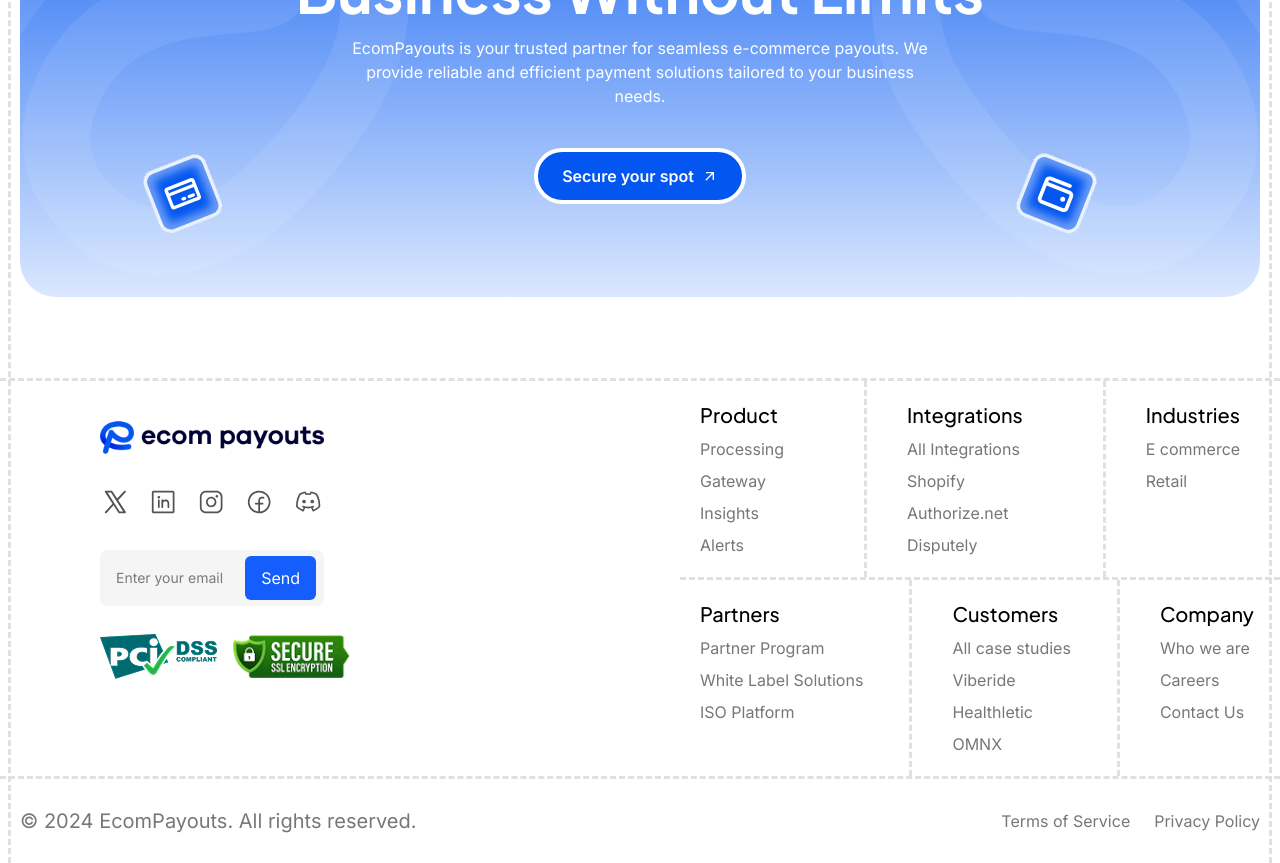
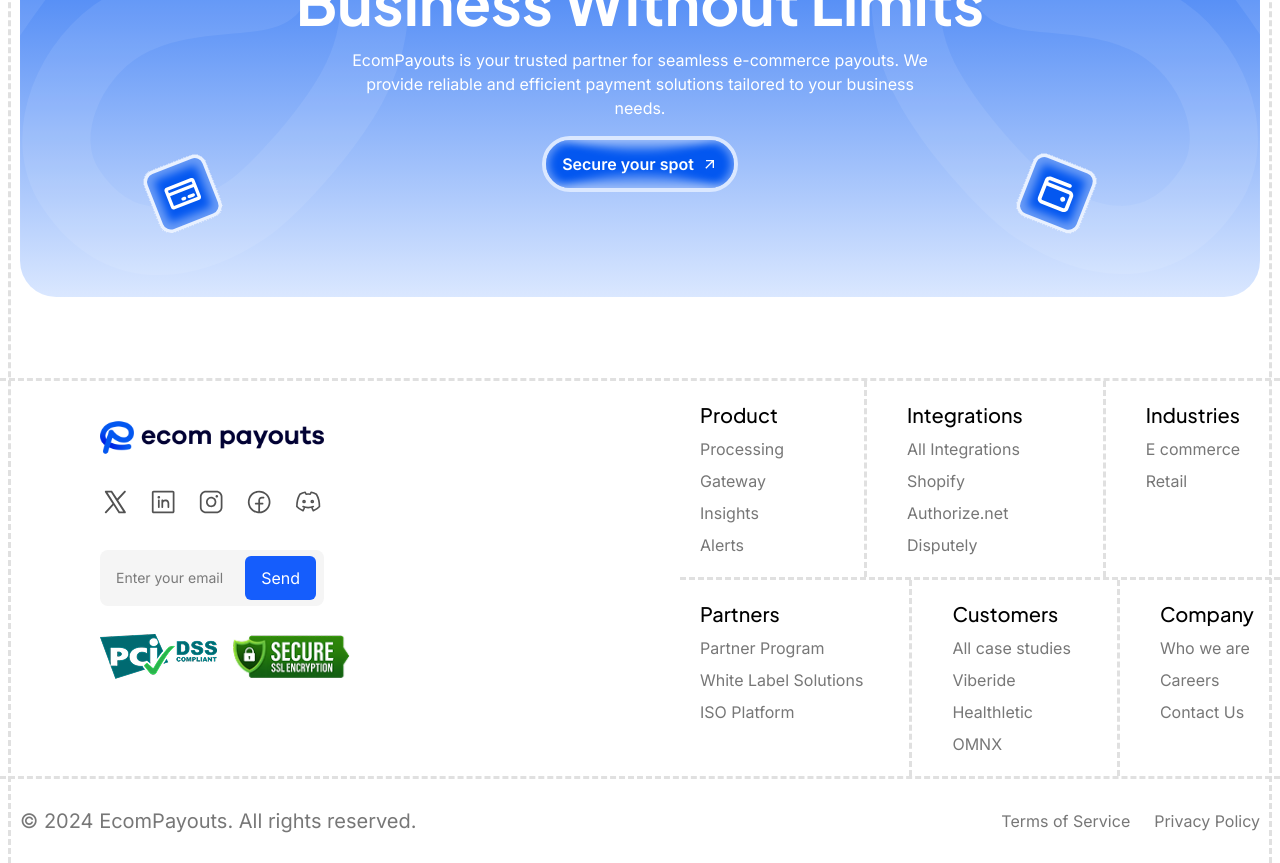
Before and after one commit to hammasmunir/ecom-mpayout, a Next.js app: page /white-label-solutions in a window 1280 px wide. Shown: the part 2400-3263 px from the top of the page. Built offline with nearby package versions, Linux system fonts and the light colour scheme.

Commit message:
animation added

```diff
--- a/app/globals.css
+++ b/app/globals.css
@@ -218,3 +218,59 @@ textarea {
     }
   }
 }
+
+.shadow-btn {
+  position: relative;
+  overflow: hidden;
+  transition: all 0.3s ease;
+  &:hover {
+    &::before {
+      animation: shadow-btn-hover 1s infinite;
+    }
+    &::after {
+      animation: shadow-btn-hover 1s infinite;
+    }
+  }
+
+  &::before {
+    content: '';
+    position: absolute;
+    top: 0;
+    left: 0;
+    width: 100%;
+    height: 50px;
+    transform: translateY(110%);
+    box-shadow: 0 0 10px 20px #ffffff66;
+    z-index: -1;
+    border-radius: 50%;
+    background: #ffffff00;
+    backdrop-filter: blur(10px);
+    transition: all 0.3s ease;
+  }
+  &::after {
+    content: '';
+    position: absolute;
+    top: 0;
+    left: 0;
+    width: 100%;
+    height: 50px;
+    transform: translateY(-120%);
+    box-shadow: 0 0 10px 20px #ffffff66;
+    z-index: -1;
+    border-radius: 50%;
+    background: #ffffff00;
+    backdrop-filter: blur(10px);
+    transition: all 0.3s ease;
+  }
+}
+@keyframes shadow-btn-hover {
+  0% {
+    box-shadow: 0 0 10px 20px #ffffff66;
+  }
+  50% {
+    box-shadow: 0 0 10px 20px #ffffff;
+  }
+  100% {
+    box-shadow: 0 0 10px 20px #ffffff66;
+  }
+}
--- a/components/layout/Footer.jsx
+++ b/components/layout/Footer.jsx
@@ -18,6 +18,7 @@ import LinkedinIcon from '@/assets/icons/social/LinkedinIcon';
 import InstagramIcon from '@/assets/icons/social/InstagramIcon';
 import FBIcon from '@/assets/icons/social/FBIcon';
 import DiscordIcon from '@/assets/icons/social/DiscordIcon';
+import Button from '../ui/Button';
 
 export default function Footer() {
   // Footer links data
@@ -97,12 +98,12 @@ export default function Footer() {
               reliable and efficient payment solutions tailored to your business needs.
             </p>
 
-            <button className="bg-primary-500 hover:text-primary-500 mt-6 rounded-full border-4 px-6 py-3 font-semibold text-white transition hover:bg-gray-100">
-              <div className="flex items-center justify-center gap-2">
-                <span>Secure your spot</span>
-                <MdArrowOutward />
-              </div>
-            </button>
+            <Button
+              text="Secure your spot"
+              icon={<MdArrowOutward />}
+              variant="primary"
+              className="z-10"
+            />
           </div>
         </div>
       </div>
--- a/components/product/Hero.jsx
+++ b/components/product/Hero.jsx
@@ -4,6 +4,7 @@ import Label from '../ui/Label';
 import FlashIcon from '@/assets/icons/FlashIcon';
 import HeroDesktop from '@/assets/images/hero-desk.svg';
 import HeroMobile from '@/assets/images/hero-mobile.svg';
+import Button from '../ui/Button';
 
 const Hero = () => {
   return (
@@ -26,10 +27,12 @@ const Hero = () => {
             Get approved fast, process globally, and never worry about sudden holds or bans again.
           </p>
 
-          <button className="flex items-center gap-2 rounded-full bg-blue-600 px-4 py-2 text-sm font-semibold text-white transition hover:bg-blue-500 sm:px-6 sm:py-3 sm:text-base">
-            Secure your spot
-            <MdArrowOutward size={20} />
-          </button>
+          <Button
+            text="Secure your spot"
+            className="z-10"
+            icon={<MdArrowOutward size={20} />}
+            variant="primary"
+          />
         </div>
 
         {/* ===== Dashboard + Group Image ===== */}
--- a/components/ui/Button.jsx
+++ b/components/ui/Button.jsx
@@ -10,46 +10,37 @@ const Button = ({
   onClick,
   disabled = false,
   type = 'button',
-  iconPosition = 'left',
+  iconPosition = 'right',
   ...props
 }) => {
-  // Variant classNames - you can extend these later
-  const variantClasses = {
+  const variants = {
     default: 'bg-primary-500 text-white px-4 py-2 rounded',
     outline: 'border border-primary-500 text-primary-500 px-4 py-2 rounded',
     ghost: 'text-primary-500 px-4 py-2',
-    // Add more variants as needed
+    primary:
+      'border-[4px] border-[#DBE8FF] bg-primary-500 text-white py-3 px-4 rounded-full transition flex items-center gap shadow-[inset_0_0_8px_3px_#FFFFFF66] font-semibold cursor-pointer shadow-btn',
   };
 
-  const baseClasses = variantClasses[variant] || variantClasses.default;
-  const combinedClasses = `${baseClasses} ${className}`.trim();
+  const classes = `${variants[variant] || variants.default} ${className}`.trim();
 
   const content = (
-    <>
-      {icon && iconPosition === 'left' && <span className="mr-2">{icon}</span>}
-      {text && <span>{text}</span>}
-      {icon && iconPosition === 'right' && <span className="ml-2">{icon}</span>}
-    </>
+    <span className="flex items-center gap-2">
+      {icon && iconPosition === 'left' && icon}
+      {text}
+      {icon && iconPosition === 'right' && icon}
+    </span>
   );
 
-  // If href is provided, render as Link
   if (href) {
     return (
-      <Link href={href} className={combinedClasses} {...props}>
+      <Link href={href} className={classes} {...props}>
         {content}
       </Link>
     );
   }
 
-  // Otherwise render as button
   return (
-    <button
-      type={type}
-      onClick={onClick}
-      disabled={disabled}
-      className={combinedClasses}
-      {...props}
-    >
+    <button type={type} onClick={onClick} disabled={disabled} className={classes} {...props}>
       {content}
     </button>
   );
```
